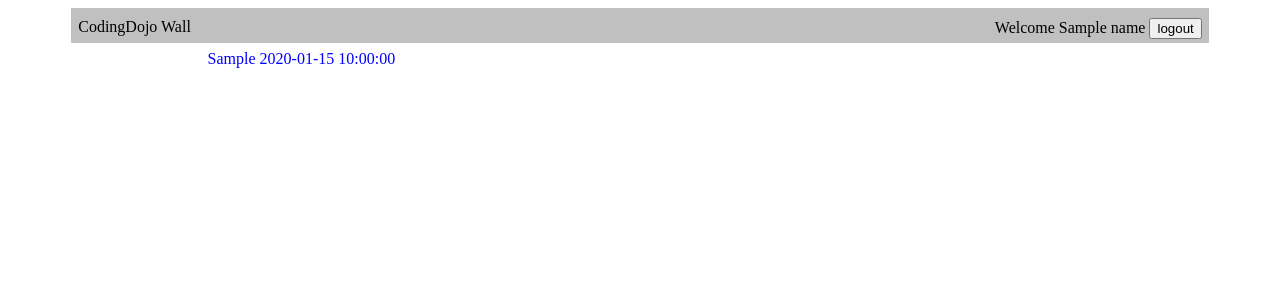
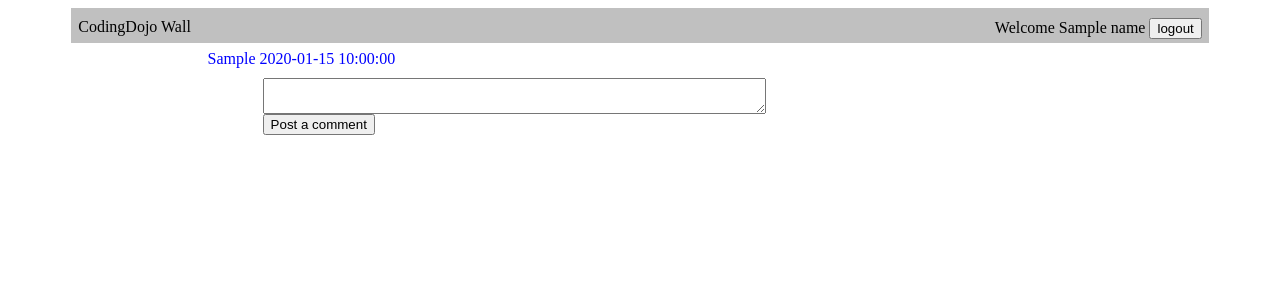
Before and after one commit to alm958/the_wall, a Flask app: template templates/wall.html in a window 1280 px wide. Shown: the top 303 px of the page. Run offline with Flask 2, Linux system fonts and the light colour scheme; the template is opened without the code that fills it: most values are stand-ins (such as "Sample title", 1, 10 or a date in 2020).

Commit message:
comment box at end of message chain is in place

```diff
--- a/server.py
+++ b/server.py
@@ -104,5 +104,13 @@ def login():
         flash("The password did not match that for " + email +". Please check the password.")
         return render_template('login.html', fields = request.form)
 
+@app.route('/comment', methods=['POST'])
+def new_comment():
+    comment_query = "INSERT INTO comments (comment, message_id, user_id, created_at, updated_at) VALUES(:comment, :msg_id, :user_id, NOW(), NOW());"
+    comment_data = {'comment':request.form['comment'], 'msg_id' :request.form['message_id'], 'user_id' :session['userid']['id']}
+    mysql.query_db(comment_query, comment_data)
+    return redirect('/main')
+
+
 if __name__ == "__main__":
     app.run(debug=True)
--- a/templates/wall.html
+++ b/templates/wall.html
@@ -22,9 +22,10 @@
                     </div>
                 {% else %}
                     <div class="comment">
-                        <p>Add comment:</p>
                         <form class="new_comment" action="/comment" method="post">
-                            <input type="textarea" name="name" value="">
+                            <textarea class="form-control" type='text' name='comment' rows="2" cols="60"></textarea><br>
+                            <input type="submit" name="submit" value="Post a comment">
+                            <input type="hidden" name='message_id' value={{wall_content[i - 1]['msg_id']}}>
                         </form>
                     </div>
                     <div class="message">
@@ -38,6 +39,15 @@
                         </div>
                     {% endif%}
                 {% endif%}
+                {% if i == ((wall_content|length) - 1)  %}
+                <div class="comment">
+                    <form class="new_comment" action="/comment" method="post">
+                        <textarea class="form-control" type='text' name='comment' rows="2" cols="60"></textarea><br>
+                        <input type="submit" name="submit" value="Post a comment">
+                        <input type="hidden" name='message_id' value={{wall_content[i]['msg_id']}}>
+                    </form>
+                </div>
+                {% endif%}
             {% endfor %}
         </div>
     </body>
```
